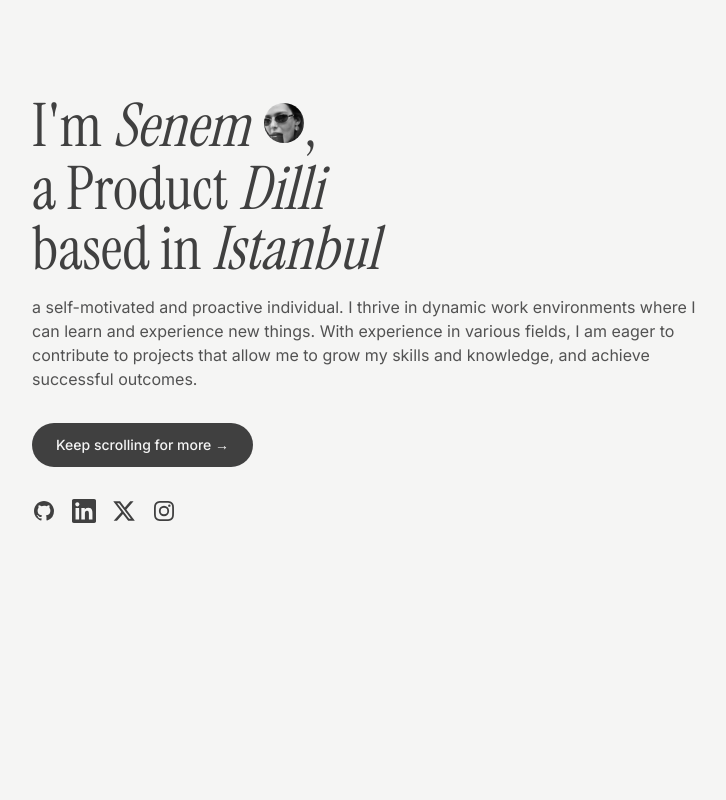
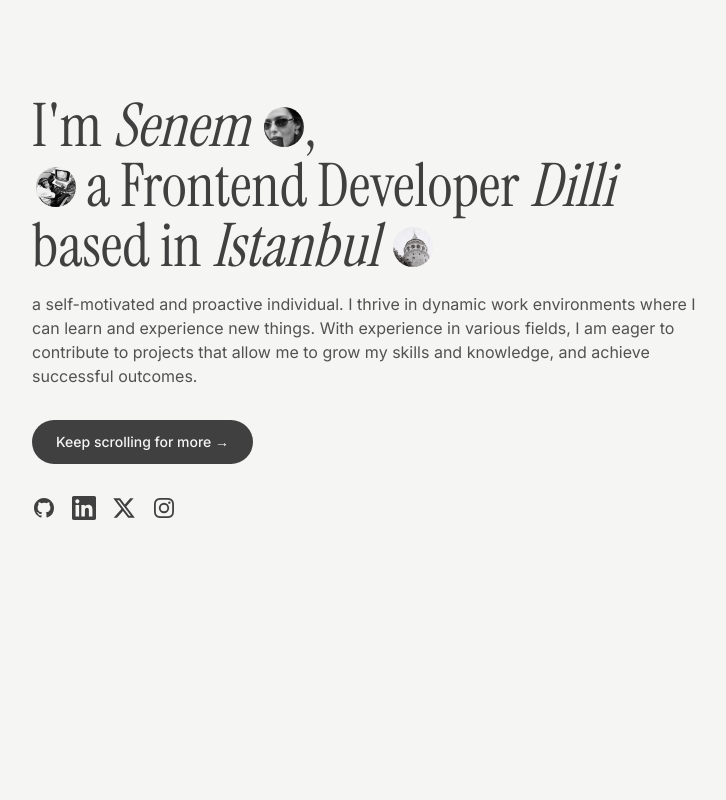
Before and after one commit to senemdilli/mywebsite, a Next.js app: page / in a window 1280 px wide. Shown: the top 800 px of the page, without its empty margins (160-886 px from the left). Built offline with nearby package versions, Linux system fonts and the light colour scheme.

Commit message:
Header Images

```diff
--- a/src/app/page.tsx
+++ b/src/app/page.tsx
@@ -18,11 +18,11 @@ export default function Home() {
             className="space-y-4"
           >
             <h1 className="text-4xl md:text-6xl text-neutral-700 font-instrument-serif">
-              I'm <span className="italic">Senem</span> <img src="senem.jpg" alt="Senem" className="inline-block w-10 h-10 rounded-full ml-1 mb-4" />,
+              I'm <span className="italic">Senem</span> <img src="senem.jpg" alt="Senem" className="inline-block w-10 h-10 rounded-full ml-1 mb-2" />,
               <br />
-              a Product <span className="italic">Dilli</span>
+              <img src="comp.png" alt="Computer" className="inline-block w-10 h-10 rounded-full ml-1 mb-2" /> a Frontend Developer <span className="italic">Dilli</span>
               <br />
-              based in <span className="italic">Istanbul</span>
+              based in <span className="italic">Istanbul</span> <img src="istanbul.png" alt="Istanbul" className="inline-block w-10 h-10 rounded-full ml-1 mb-2" />
             </h1>
 
             <p className="text-md text-neutral-600 dark:text-neutral-700 max-w-2xl">
```
Also changed, not shown: public/comp.png (added), public/istanbul.png (added).
